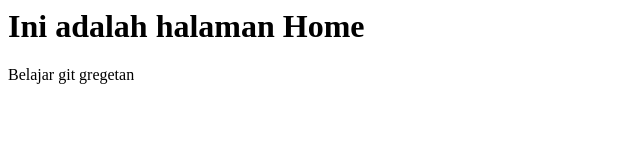
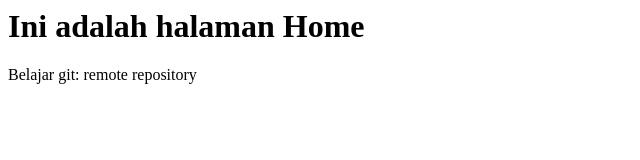
Before and after one commit to humanizar/belajar-git, a plain HTML site: page index.html in a window 1280 px wide. Shown: the full height of the page, 0-640 px from the left. Drawn offline with Linux system fonts and the light colour scheme.

Commit message:
Belajar git repository

```diff
--- a/index.html
+++ b/index.html
@@ -5,6 +5,6 @@
 	</head>
 	<body>
 		<h1>Ini adalah halaman Home</h1>
-		<p>Belajar git gregetan</p>
+		<p>Belajar git: remote repository</p>
 	</body>
 </html>
```
